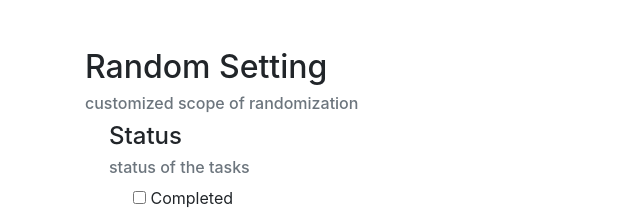
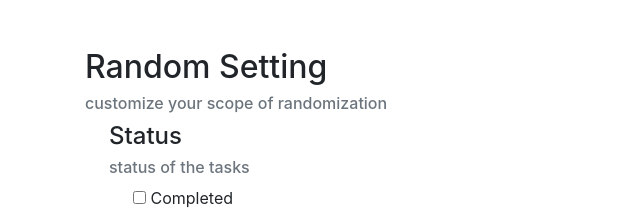
Before and after one commit to itzmeowww/beta-task-toggler, a browser extension: page src/options.html in a window 1280 px wide. Shown: the top 215 px of the page, 0-640 px from the left. Drawn offline with nearby package versions, Linux system fonts and the light colour scheme.

Commit message:
update text

```diff
--- a/src/options.html
+++ b/src/options.html
@@ -14,7 +14,7 @@
   <body>
     <div class="container my-5">
       <h2 class="">Random Setting</h2>
-      <h6 class="text-secondary">customized scope of randomization</h6>
+      <h6 class="text-secondary">customize your scope of randomization</h6>
       <div class="pl-4">
         <h4>Status</h4>
         <h6 class="text-secondary">status of the tasks</h6>
```
Also changed, not shown: previews/screenshot_4.jpg (added), 1 other file.
